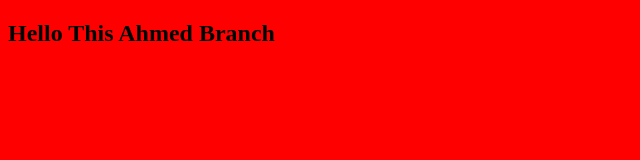
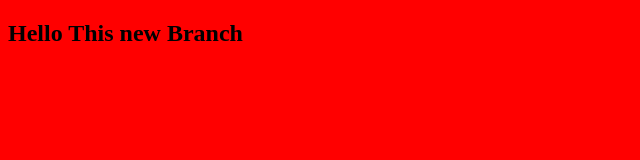
Before and after one commit to YasserBaharithah/myProject, a plain HTML site: page index.html in a window 1280 px wide. Shown: the whole page, without its empty margins (0-640 px from the left). Drawn offline with Linux system fonts and the light colour scheme.

Commit message:
change text to new barnach

```diff
--- a/index.html
+++ b/index.html
@@ -7,6 +7,6 @@
     <link rel="stylesheet" href="style.css" />
   </head>
   <body>
-    <h2>Hello This Ahmed Branch</h1>
+    <h2>Hello This new Branch</h1>
   </body>
 </html>
```
